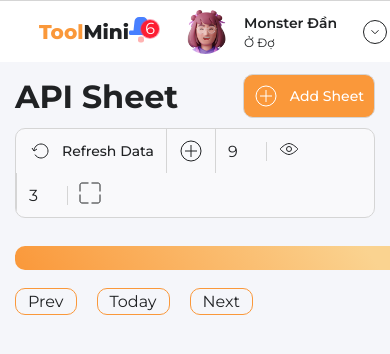
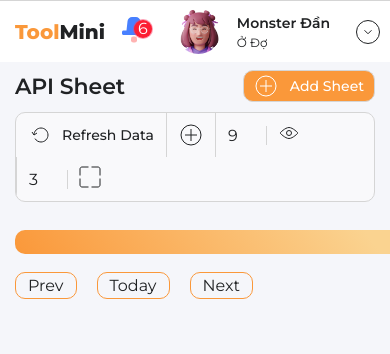
Before and after one commit to Devcui0610/tool-mini-ver-2, a website with bundled scripts: page index.html in a window 390 px wide. Shown: the top 354 px of the page. Built offline with nearby package versions, Linux system fonts and the light colour scheme.

Commit message:
Done 2 Responsive

```diff
--- a/index.html
+++ b/index.html
@@ -90,14 +90,14 @@
                                 <!-- Filter Content -->
                                 <div class="filter">
                                     <div class="row">
-                                        <div class="col-6">
+                                        <div class="col-6 col-sm-12">
                                             <h3 class="filter__title">Cú pháp Link</h3>
                                             <textarea
                                                 id="reportTextAreaOutput"
                                                 class="report-modal__textarea"
                                                 placeholder="Nhập mẫu văn bản..."></textarea>
                                         </div>
-                                        <div class="col-6">
+                                        <div class="col-6 col-sm-12">
                                             <h3 class="filter__title">Cú pháp Dashboard</h3>
                                             <textarea
                                                 id="summaryTemplate"
--- a/scss/components/_button.scss
+++ b/scss/components/_button.scss
@@ -1,3 +1,5 @@
+@use "../utils";
+
 .menu-toggle {
     &__icon {
         width: 32px;
@@ -17,6 +19,10 @@
     height: 44px;
     border-radius: 8px;
     padding: 0 18px;
+
+    @include utils.screen(sm) {
+        height: 32px;
+    }
 
     background: var(--bg-primary-button);
     font-weight: 500;
--- a/scss/components/_filter.scss
+++ b/scss/components/_filter.scss
@@ -108,6 +108,10 @@
         background: #fff;
         border-radius: 10px;
         padding: 20px;
+
+        @include utils.screen(sm) {
+            width: calc(100% - 30px);
+        }
     }
 
     &__row {
@@ -147,6 +151,10 @@
 
         @include utils.screen(md) {
             font-size: 1.6rem;
+        }
+
+        @include utils.screen(sm) {
+            height: 190px;
         }
 
         &:focus {
--- a/scss/components/_modal.scss
+++ b/scss/components/_modal.scss
@@ -1,3 +1,5 @@
+@use "../utils";
+
 .modal {
     &__box {
         position: fixed;
@@ -18,6 +20,10 @@
         border-radius: 10px;
         background: var(--bg-box);
         padding: 14px 20px 24px;
+
+        @include utils.screen(sm) {
+            width: calc(100% - 30px);
+        }
     }
 
     &__row {
--- a/scss/layout/_header.scss
+++ b/scss/layout/_header.scss
@@ -16,6 +16,7 @@
 
         @include utils.screen(md) {
             width: 100px;
+            margin-left: 15px;
         }
     }
 
--- a/scss/pages/_home.scss
+++ b/scss/pages/_home.scss
@@ -18,6 +18,10 @@
         align-items: center;
         justify-content: space-between;
         margin-top: 12px;
+
+        @include utils.screen(sm) {
+            margin-top: 8px;
+        }
     }
 
     &__title {
@@ -25,6 +29,11 @@
         font-weight: 700;
         line-height: normal;
         letter-spacing: -0.114px;
+
+        @include utils.screen(sm) {
+            font-size: 2.2rem;
+            font-weight: 600;
+        }
     }
 }
 
--- a/scss/pages/_sheet.scss
+++ b/scss/pages/_sheet.scss
@@ -147,7 +147,7 @@
         text-align: left;
         // border-bottom: 1px solid #ccc;
 
-        border: 0.6px solid var(--table-border);
+        border: 1px solid var(--table-border);
         vertical-align: middle;
         line-height: 1.5;
 
```
Also changed, not shown: assets/css/main.css, 1 other file.
